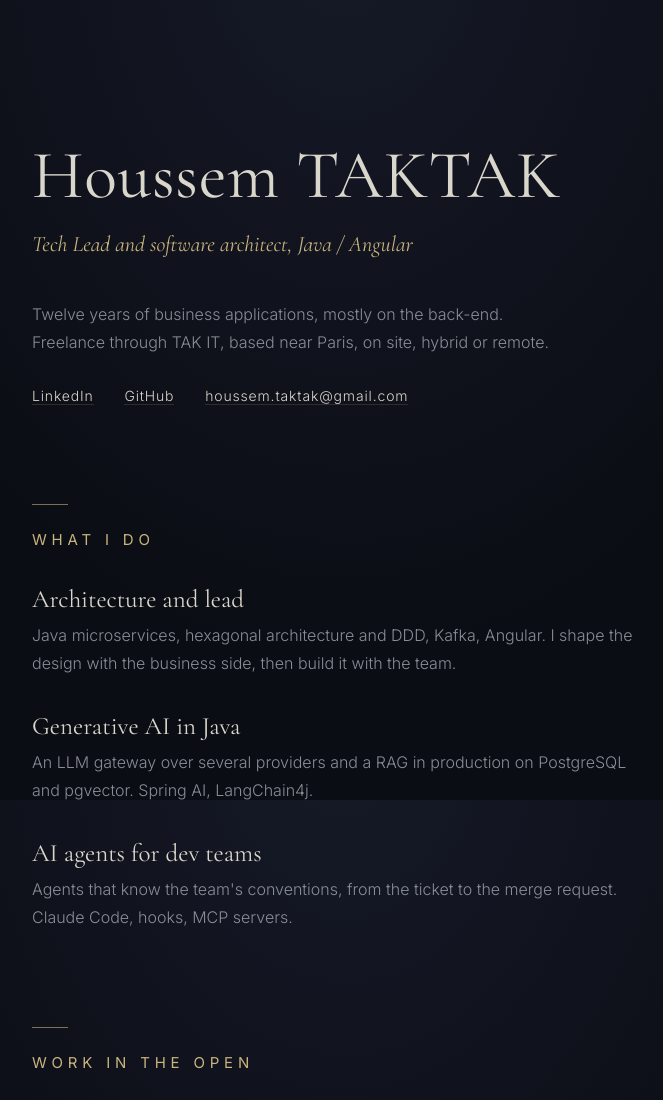
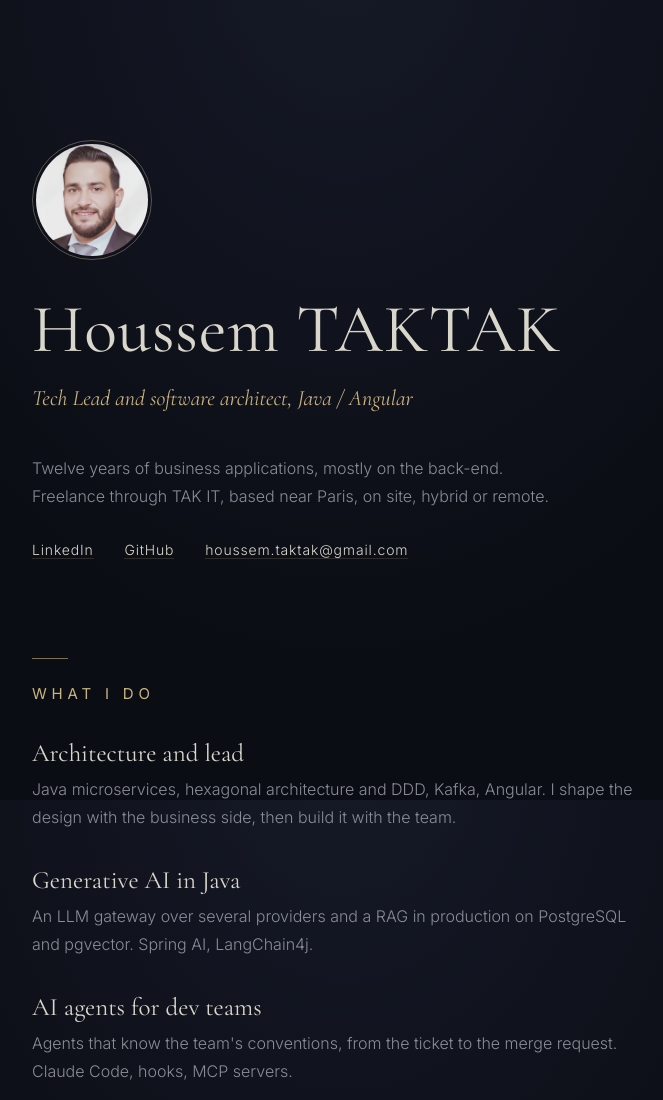
Before and after one commit to Houssemtak89/tak-it.fr, a plain HTML site: page index.html in a window 1280 px wide. Shown: the top 1100 px of the page, without its empty margins (296-959 px from the left). Drawn offline with nearby package versions, Linux system fonts and the light colour scheme.

Commit message:
Add portrait photo to the header
Co-Authored-By: Claude Opus 5.5 <noreply@anthropic.com>

```diff
--- a/index.html
+++ b/index.html
@@ -24,6 +24,7 @@
   }
   main { max-width:680px; margin:0 auto; padding:140px 28px 96px; }
   .serif, h1, h2, h3 { font-family:"Cormorant Garamond", Georgia, serif; font-weight:400; }
+  .portrait { display:block; width:120px; height:120px; border-radius:50%; object-fit:cover; margin:0 0 34px; padding:3px; border:1px solid rgba(201,179,126,.45); filter:grayscale(.3) brightness(.9) contrast(1.05); }
   h1 { font-size:clamp(44px, 8vw, 68px); line-height:1.05; margin:0; letter-spacing:.01em; }
   .role { font-family:"Cormorant Garamond", Georgia, serif; font-style:italic; font-size:22px; color:var(--gold); margin:14px 0 36px; }
   .lead { color:var(--muted); max-width:34em; }
@@ -44,13 +45,14 @@
   .d1 { animation-delay:.15s } .d2 { animation-delay:.45s } .d3 { animation-delay:.75s } .d4 { animation-delay:1.05s }
   @keyframes rise { to { opacity:1; transform:none; } }
   @media (prefers-reduced-motion: reduce) { .fade { animation:none; opacity:1; transform:none; } }
-  @media (max-width:560px) { main { padding:80px 22px 72px; } .mark { margin-top:72px; } .role { font-size:20px; } h3 { font-size:23px; } .links a { display:inline-block; margin-bottom:10px; } }
+  @media (max-width:560px) { .portrait { width:96px; height:96px; margin-bottom:26px; } main { padding:80px 22px 72px; } .mark { margin-top:72px; } .role { font-size:20px; } h3 { font-size:23px; } .links a { display:inline-block; margin-bottom:10px; } }
 </style>
 </head>
 <body>
 <main>
 
   <header>
+    <img class="portrait fade" src="photo.jpg" alt="Houssem TAKTAK" width="120" height="120">
     <h1 class="fade">Houssem TAKTAK</h1>
     <p class="role fade d1">Tech Lead and software architect, Java / Angular</p>
     <p class="lead fade d2">Twelve years of business applications, mostly on the back-end. Freelance through TAK IT, based near Paris, on site, hybrid or remote.</p>
```
Also changed, not shown: photo.jpg (added).
